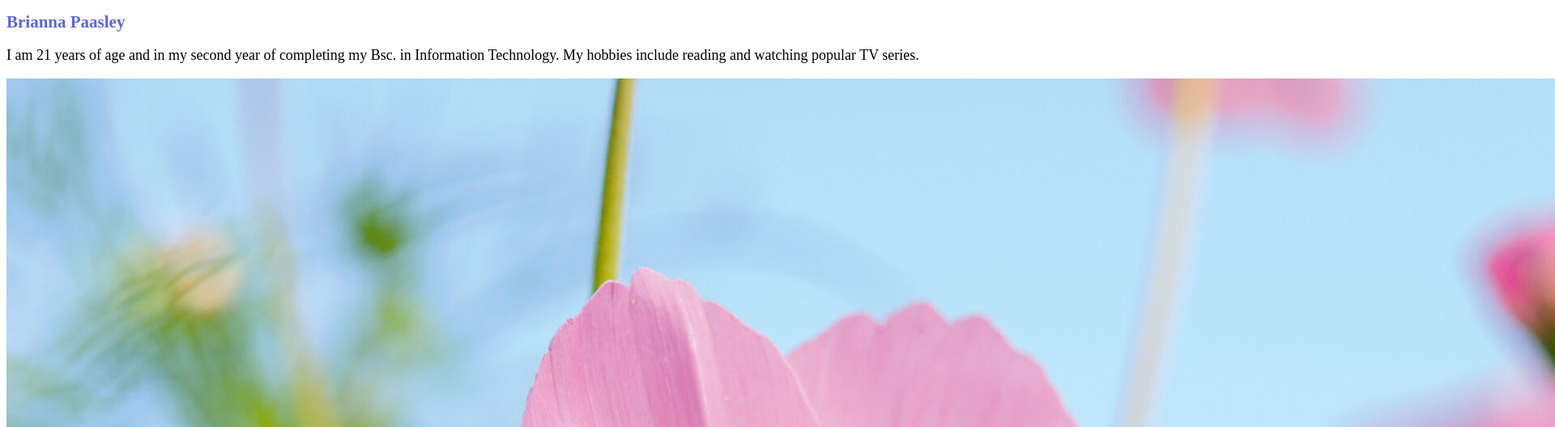
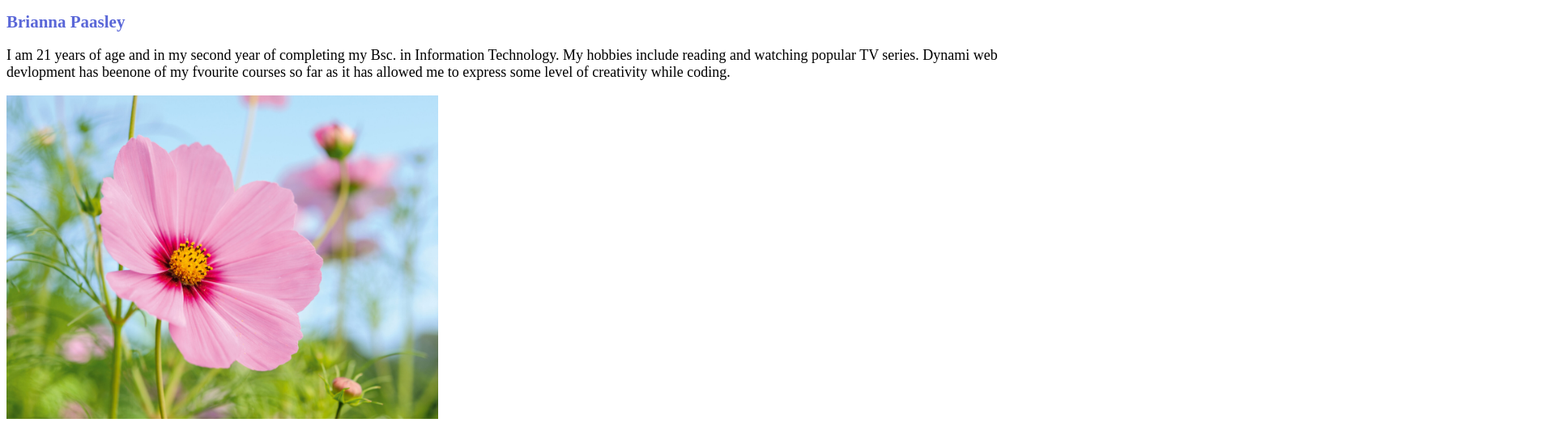
Before and after one commit to breee1we/INFO2180-LAB.1, a plain HTML site: page index.html in a window 1280 px wide. Shown: the part 85-613 px from the top of the page at 81% size, 1920 px wide, since content can reach past the window. Drawn offline with Linux system fonts and the light colour scheme.

Commit message:
Resized image and updated para

```diff
--- a/index.html
+++ b/index.html
@@ -14,8 +14,8 @@
     </header>
     <main>
         <h2>Brianna Paasley</h2>
-        <p>I am 21 years of age and in my second year of completing my Bsc. in Information Technology. My hobbies include reading and watching popular TV series. </p>
-        <img src ="flowers.jpg" alt ="A photo of a flower" />
+        <p>I am 21 years of age and in my second year of completing my Bsc. in Information Technology. My hobbies include reading and watching popular TV series. Dynami web devlopment has beenone of my fvourite courses so far as it has allowed me to express some level of creativity while coding.  </p>
+        <img src ="flowers.jpg" alt ="A photo of a flower" style=" height: 400px" />
     </main>
     <footer>
         <p>Copyright &copy; 2020 <Brianna Passley>.</p>
```
